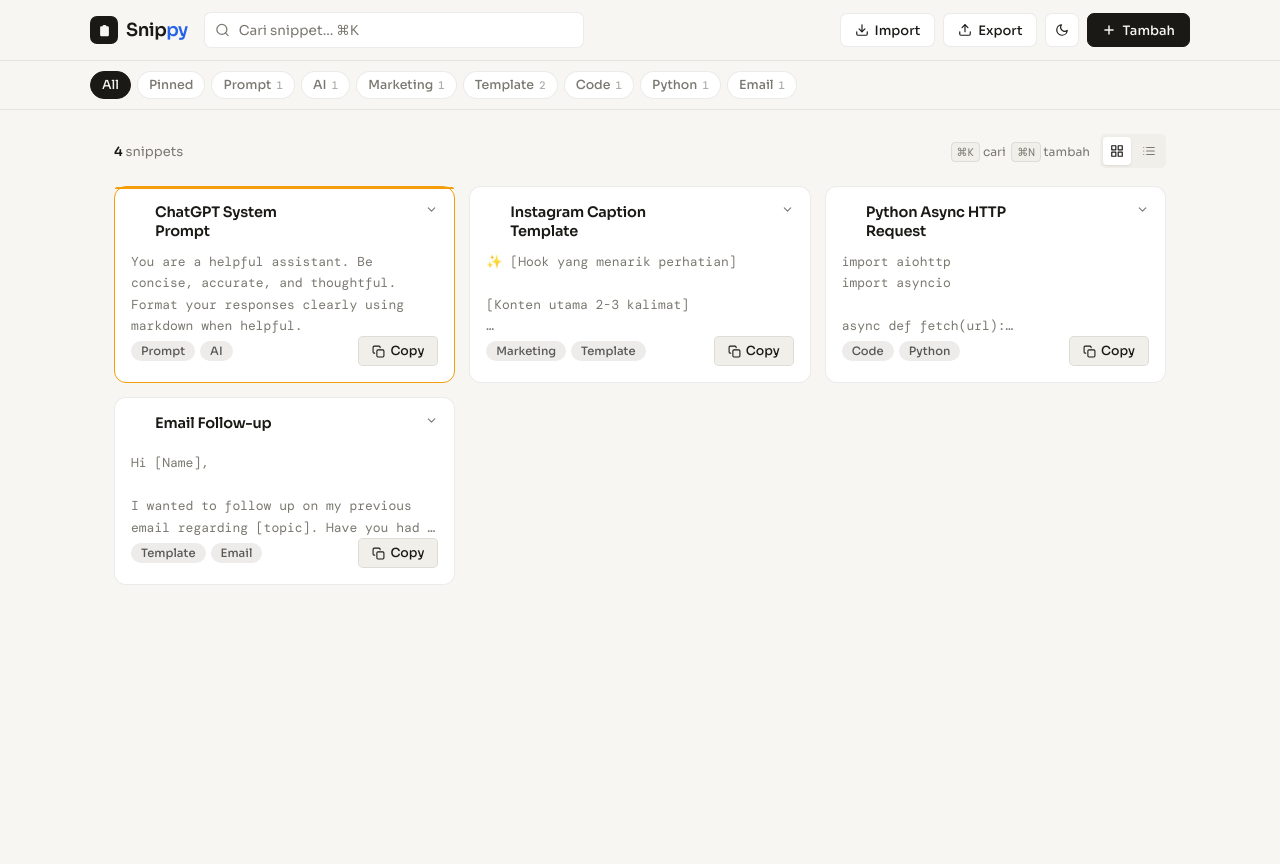
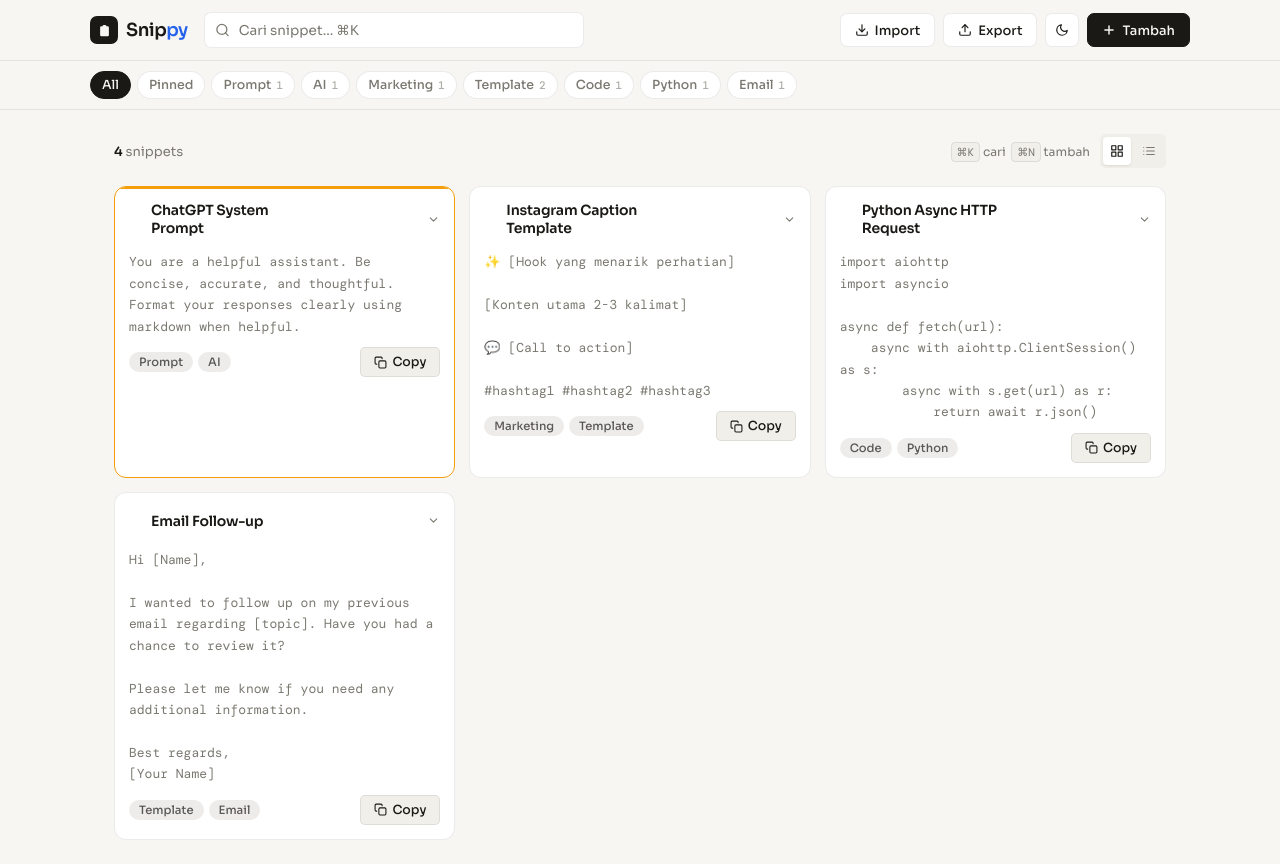
Before and after one commit to hengkikrs/Snippy, a React (Vite) app: page / in a window 1280 px wide. Shown: the top 864 px of the page. Before the commit the page ends 800 px from the top, so only its background shows below. Built offline with nearby package versions, Linux system fonts and the light colour scheme.

Commit message:
Update SnippetCard.module.css

```diff
--- a/src/components/SnippetCard.module.css
+++ b/src/components/SnippetCard.module.css
@@ -1,24 +1,56 @@
+.numBadge {
+  flex-shrink: 0;
+  width: 18px;
+  height: 18px;
+  border-radius: 5px;
+  background: var(--surface2);
+  border: 1px solid var(--border);
+  font-size: 10px;
+  font-weight: 600;
+  font-family: var(--mono);
+  color: var(--text-muted);
+  display: flex;
+  align-items: center;
+  justify-content: center;
+  line-height: 1;
+  transition: all var(--transition);
+}
+.card:hover .numBadge {
+  background: var(--accent-soft);
+  border-color: var(--accent);
+  color: var(--accent-text);
+}
+
 .card {
   background: var(--surface);
   border: 1px solid var(--border);
   border-radius: var(--radius);
-  padding: 16px;
+  padding: 0;
   display: flex;
   flex-direction: column;
-  gap: 10px;
-  transition: box-shadow var(--transition), border-color var(--transition), transform var(--transition);
+  transition:
+    box-shadow var(--transition),
+    border-color var(--transition),
+    transform var(--transition);
   position: relative;
+  overflow: hidden;
 }
 .card:hover {
   box-shadow: var(--shadow-hover);
   border-color: var(--border-hover);
   transform: translateY(-1px);
 }
+.card.collapsed {
+  transform: none !important;
+}
+.card.collapsed:hover {
+  box-shadow: var(--shadow);
+}
 .card.pinned {
   border-color: var(--fav);
 }
 .card.pinned::before {
-  content: '';
+  content: "";
   position: absolute;
   top: 0;
   left: 0;
@@ -28,13 +60,26 @@
   border-radius: var(--radius) var(--radius) 0 0;
 }
 
+/* Header — always visible, click to collapse */
 .cardHeader {
   display: flex;
-  align-items: flex-start;
+  align-items: center;
   gap: 8px;
+  padding: 14px 14px 14px 12px;
+  cursor: pointer;
+  user-select: none;
+  border-radius: var(--radius);
+  transition: background var(--transition);
 }
+.cardHeader:hover {
+  background: var(--surface2);
+}
+.card.collapsed .cardHeader {
+  padding-bottom: 14px;
+}
+
 .cardTitle {
-  font-size: 14.5px;
+  font-size: 14px;
   font-weight: 600;
   line-height: 1.3;
   flex: 1;
@@ -44,7 +89,7 @@
 .cardActions {
   display: flex;
   align-items: center;
-  gap: 4px;
+  gap: 2px;
   flex-shrink: 0;
   opacity: 0;
   transition: opacity var(--transition);
@@ -63,17 +108,39 @@
   justify-content: center;
   flex-shrink: 0;
   transition: opacity var(--transition);
-  padding: 0 2px;
 }
 .dragHandle svg {
   width: 12px;
   height: 12px;
 }
 .card:hover .dragHandle {
-  opacity: 0.5;
+  opacity: 0.4;
 }
 .dragHandle:hover {
   opacity: 1 !important;
+}
+
+/* Collapsible content wrapper */
+.collapsible {
+  display: grid;
+  grid-template-rows: 1fr;
+  transition:
+    grid-template-rows 220ms ease,
+    opacity 220ms ease;
+  opacity: 1;
+  padding: 0 14px 14px;
+  gap: 10px;
+}
+.card.collapsed .collapsible {
+  grid-template-rows: 0fr;
+  opacity: 0;
+  padding-bottom: 0;
+  pointer-events: none;
+}
+/* grid-template-rows trick needs overflow:hidden on child */
+.collapsible > * {
+  overflow: hidden;
+  min-height: 0;
 }
 
 .cardBody {
@@ -82,14 +149,14 @@
   color: var(--text-muted);
   font-family: var(--mono);
   display: -webkit-box;
-  -webkit-line-clamp: 4;
+  line-clamp: 4;
   -webkit-box-orient: vertical;
   overflow: hidden;
   word-break: break-word;
   white-space: pre-wrap;
 }
 .cardBody.expanded {
-  -webkit-line-clamp: unset;
+  line-clamp: unset;
   display: block;
 }
 
@@ -103,6 +170,7 @@
   font-family: var(--font);
   padding: 0;
   align-self: flex-start;
+  display: block;
 }
 
 .cardFooter {
```
